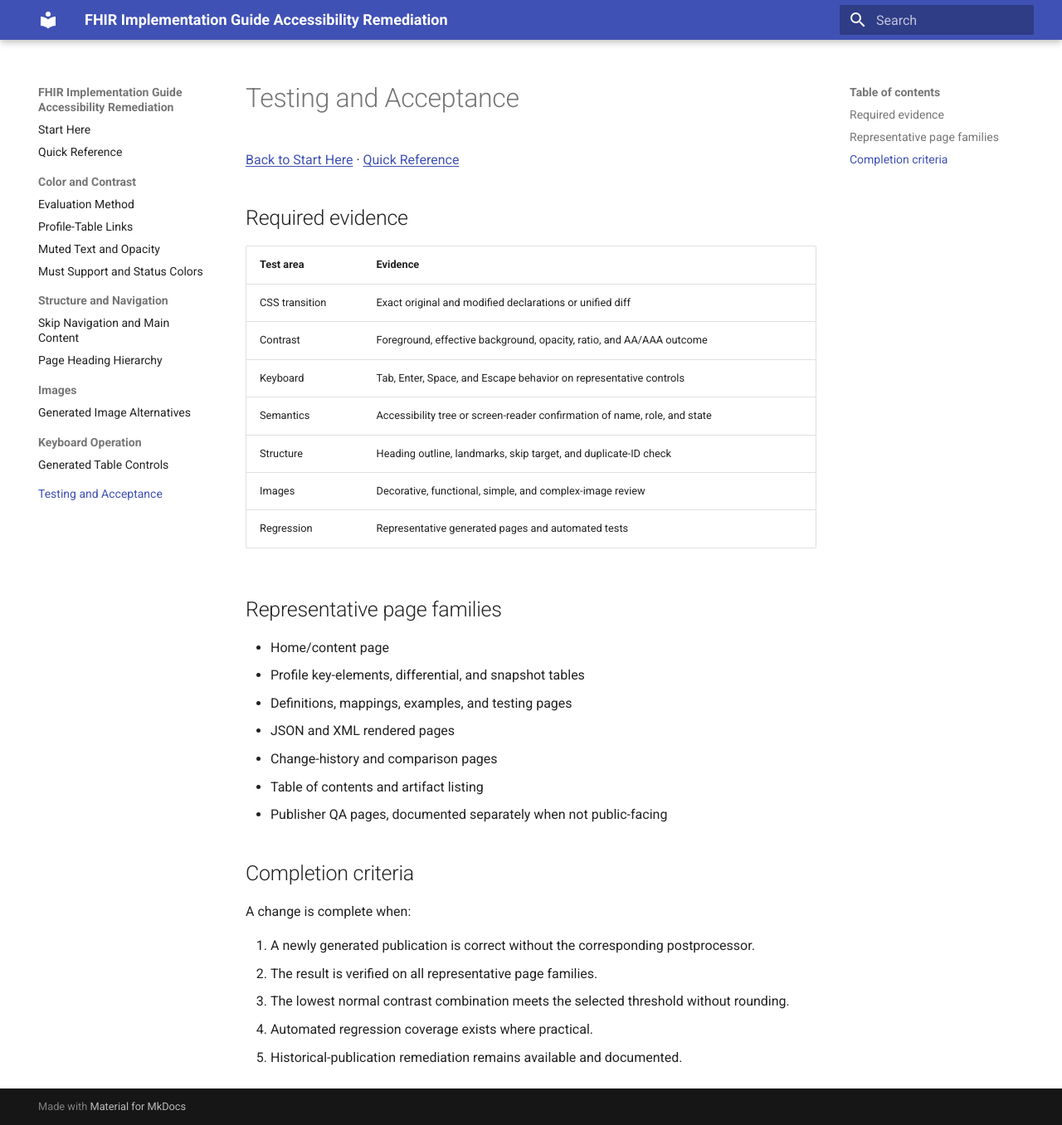
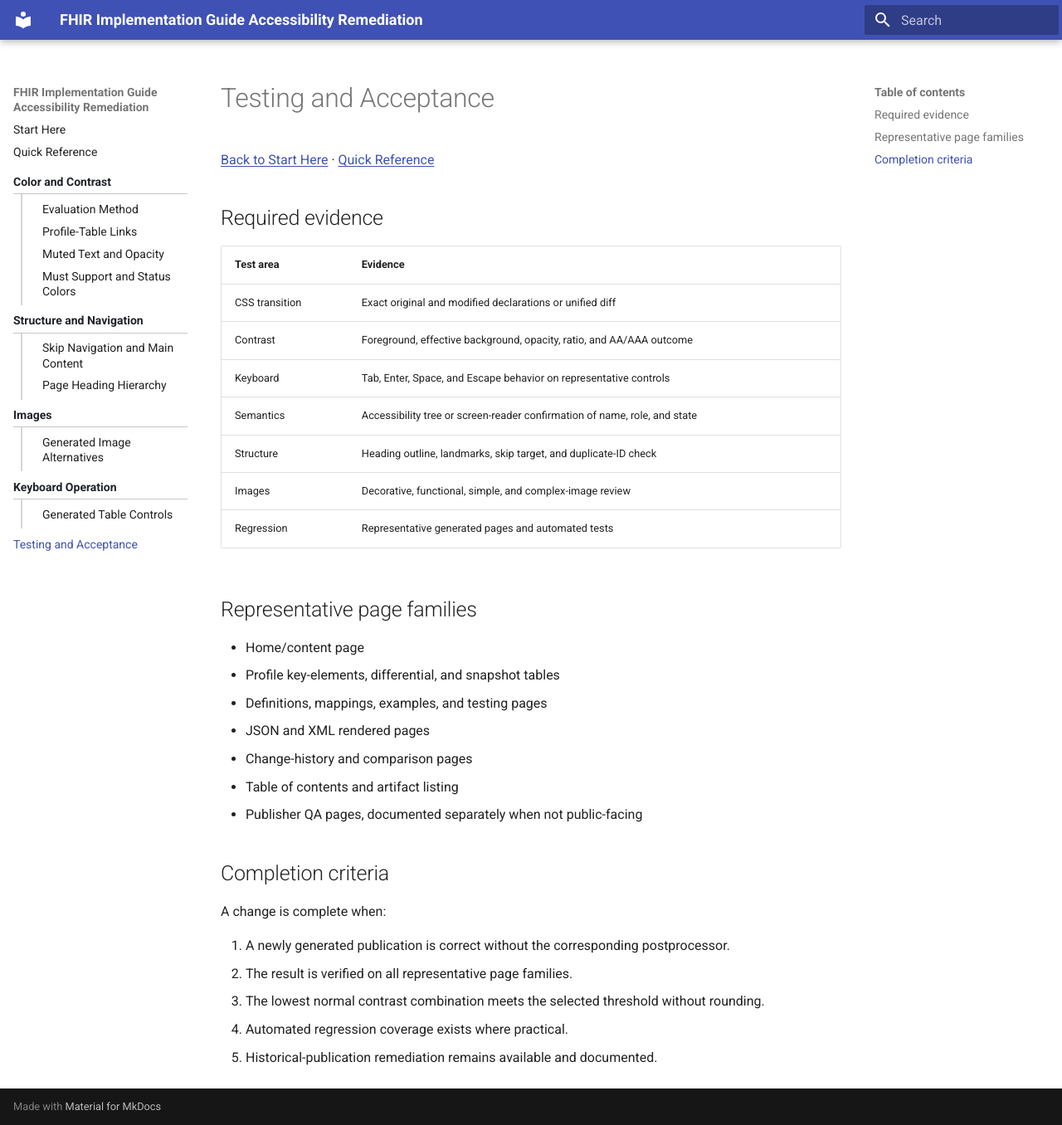
Before and after one commit to caspears/fhir-ig-accessibility-report, an MkDocs documentation site: the page built from docs/03-testing-and-acceptance.md, in a window 1280 px wide and 1356 px high. Shown: the whole window at 83% size. Built offline with MkDocs 1.6.1 and Material for MkDocs 9.7.7, drawn with Linux system fonts in a browser that asks for light colours.

Commit message:
Initial test version

```diff
--- a/docs/stylesheets/accessibility.css
+++ b/docs/stylesheets/accessibility.css
@@ -20,3 +20,50 @@
   display: table;
   width: 100%;
 }
+
+
+/* Visually distinguish navigation section headings. */
+.md-nav--primary .md-nav__item--nested > .md-nav__link {
+  color: #1f2328;
+  font-weight: 700;
+  margin-top: 0.65rem;
+  padding-bottom: 0.25rem;
+  border-bottom: 1px solid #c7c7c7;
+}
+
+/* Indent and visually group pages contained by a section. */
+.md-nav--primary .md-nav__item--nested > .md-nav {
+  margin-left: 0.45rem;
+  padding-left: 0.6rem;
+  border-left: 2px solid #d6d6d6;
+}
+
+
+.color-swatch {
+  display: inline-block;
+  width: 1.25rem;
+  height: 1.25rem;
+  margin-right: 0.35rem;
+  vertical-align: -0.2rem;
+  background-color: var(--swatch);
+  border: 1px solid #333;
+  border-radius: 0.15rem;
+}
+
+
+/* Use more of the available desktop width. */
+.md-grid {
+  max-width: 90rem;
+}
+
+/* Allow table headers and cells to wrap naturally. */
+.md-typeset table:not([class]) th,
+.md-typeset table:not([class]) td {
+  white-space: normal;
+  overflow-wrap: anywhere;
+}
+
+/* Retain scrolling only when the viewport is genuinely too narrow. */
+.md-typeset__scrollwrap {
+  overflow-x: auto;
+}
```
Also changed, not shown: 1 other file.
